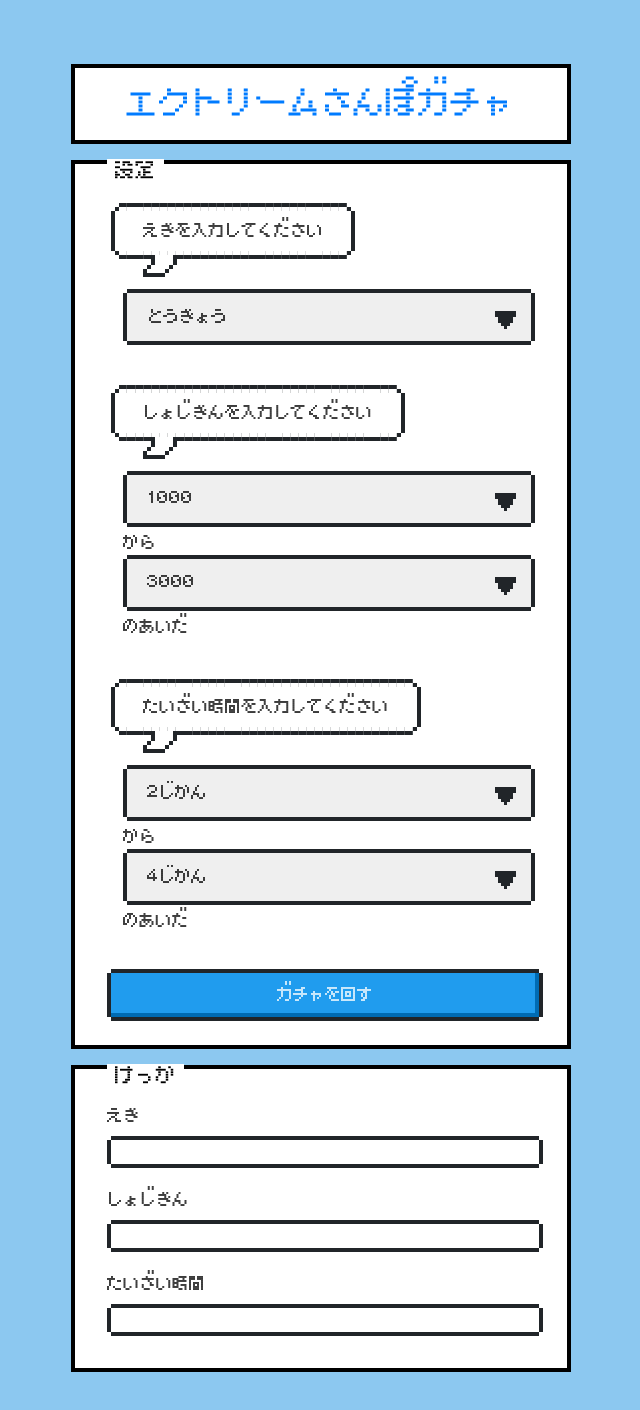
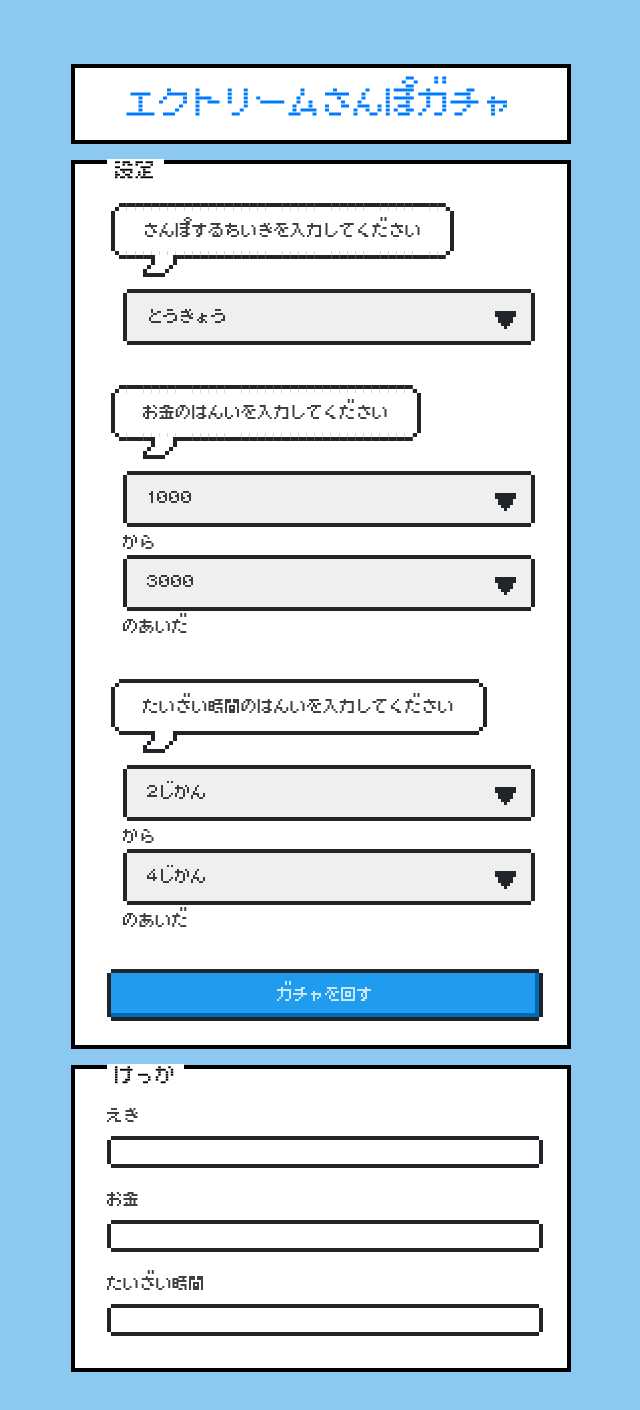
Before and after one commit to ryo-gk/extream-walking-gacha, a Vue app: page / in a window 1280 px wide. Shown: the top 1410 px of the page, without its empty margins (319-959 px from the left). Built offline with nearby package versions, Linux system fonts and the light colour scheme.

Commit message:
chore: tweak text

```diff
--- a/src/App.vue
+++ b/src/App.vue
@@ -144,14 +144,14 @@ function provideProgress() {
     <div class="form nes-container with-title">
       <p class="title">設定</p>
       <p class="nes-balloon from-left baloon">
-        えきを入力してください
+        さんぽするちいきを入力してください
       </p>
       <div class="input-container">
         <ASelect class="select" :options="prefectureOptions" v-model="prefecture" />
       </div>
 
       <p class="nes-balloon from-left baloon">
-        しょじきんを入力してください
+        お金のはんいを入力してください
       </p>
       <div class="input-container">
         <ASelect class="select" :options="moneyOptionsMin" v-model="moneyMin" /> から
@@ -159,7 +159,7 @@ function provideProgress() {
       </div>
 
       <p class="nes-balloon from-left baloon">
-        たいざい時間を入力してください
+        たいざい時間のはんいを入力してください
       </p>
       <div class="input-container">
         <ASelect class="select" :options="stayingTimeOptionsMin" v-model="stayingTimeMin" /> から
@@ -181,7 +181,7 @@ function provideProgress() {
           <div v-else class="result">{{ resultStation }}</div>
         </div>
 
-        <h3 class="label">しょじきん</h3>
+        <h3 class="label">お金</h3>
         <div class="result-box">
           <progress v-if="progressResultMoney < 100" class="progress nes-progress is-primary" :value="progressResultMoney" max="100"></progress>
           <div v-else class="result">{{ resultMoney }}円</div>
```
